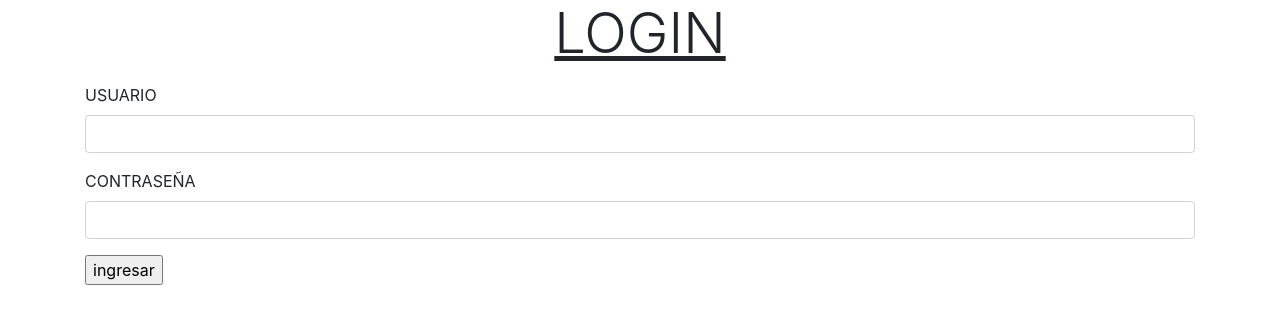
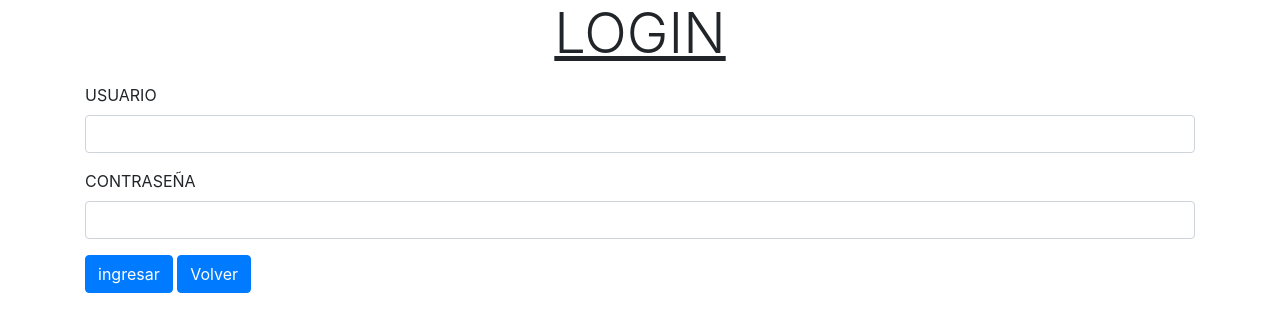
Before and after one commit to MedalitContreras/SisBibliotecaG02, a CodeIgniter app: page /SisBibliotecaG02/index.php/login/index in a window 1280 px wide. Shown: the top 332 px of the page. Run offline with CodeIgniter, Linux system fonts and the light colour scheme.

Commit message:
Actualizando Login

```diff
--- a/bibliotecag2/application/views/login.php
+++ b/bibliotecag2/application/views/login.php
@@ -13,7 +13,8 @@
          </div>
 
         <div class="form-group">
-        <input type="submit" value="ingresar">
+        <input class="btn btn-primary" type="submit" value="ingresar">
+        <a  href="<?php echo base_url('usuario/regresar') ?>" type="submit" class="btn btn-primary" >Volver</a>
         </div>
 
 
```
